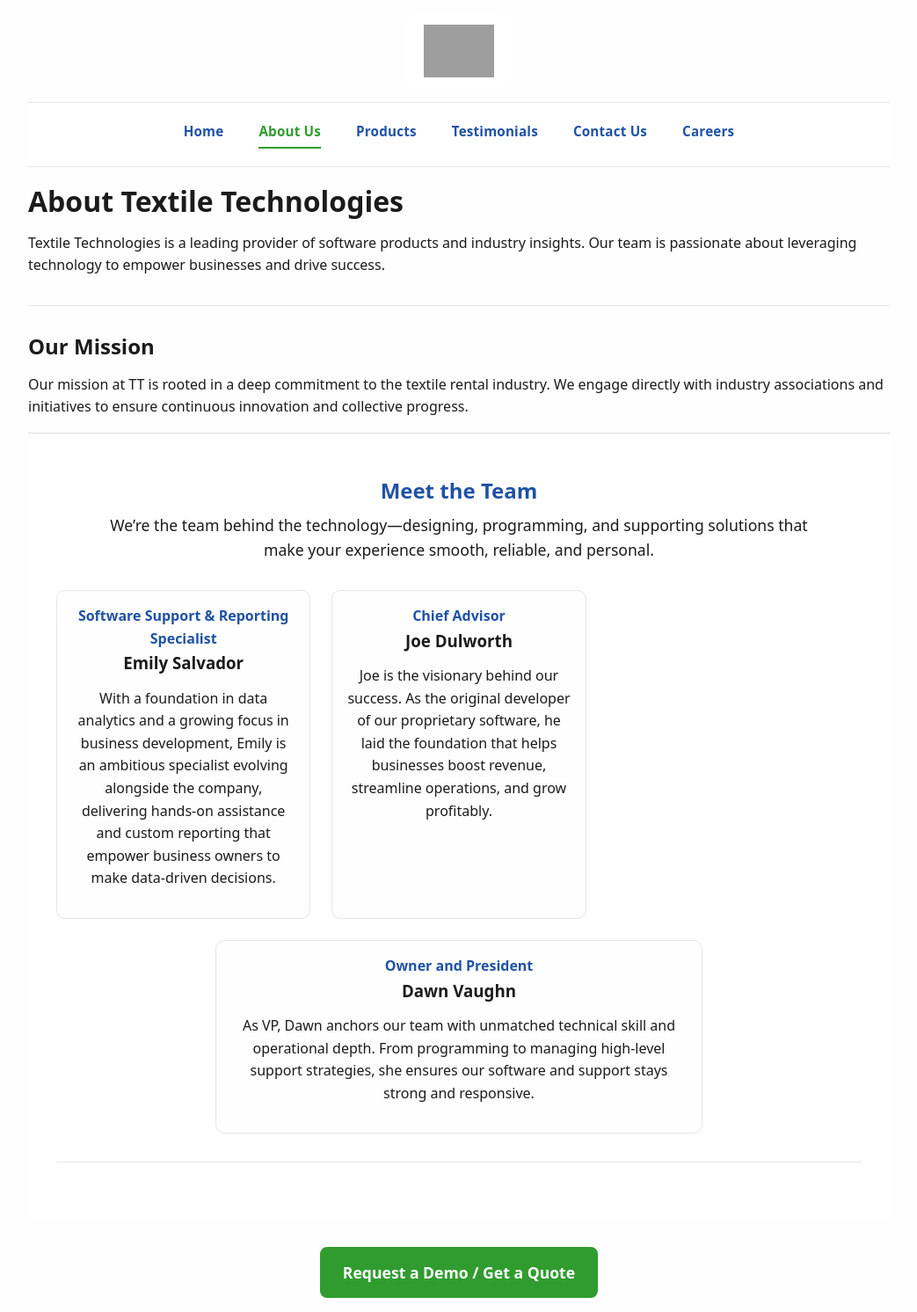
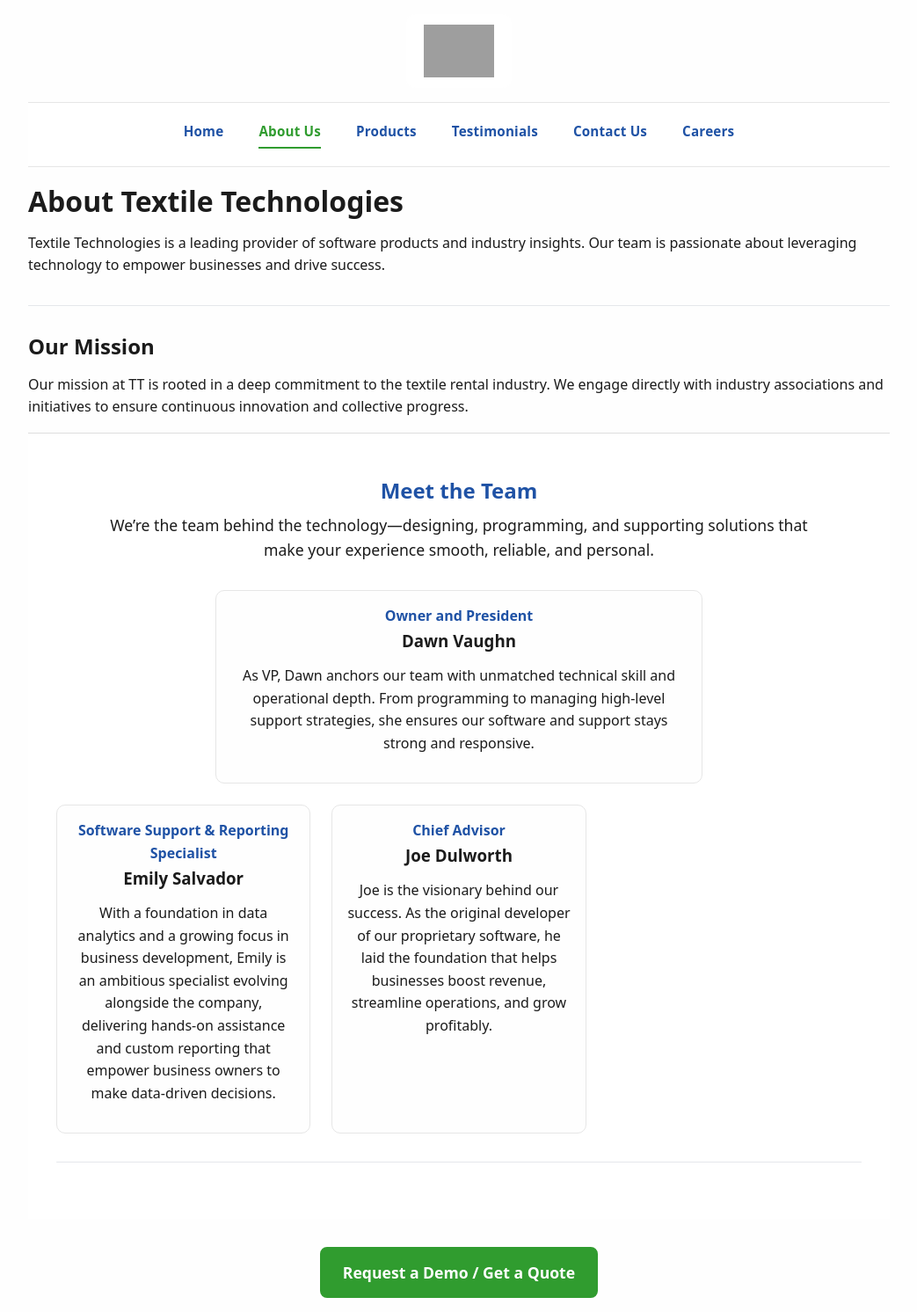
Before and after one commit to EsalvadorIT/TextileTechnologies.github.io, a Jekyll site: the page built from about.md, in a window 1280 px wide. Shown: the whole page at 88% size, without its empty margins (118-1161 px from the left). Built offline with Jekyll 4.4.1, drawn with Linux system fonts in a browser that asks for light colours; grey boxes are pictures that could not be loaded.

Commit message:
Update about.md

```diff
--- a/about.md
+++ b/about.md
@@ -26,6 +26,13 @@
 
   <div class="team-grid">
 
+   <!-- Dawn (centered above) -->
+  <div class="team-card team-dawn">
+    <h4 style="margin:0; color:#1f52a5;">Owner and President</h4>
+    <h3 style="margin:.25rem 0;">Dawn Vaughn</h3>
+    <p>As VP, Dawn anchors our team with unmatched technical skill and operational depth. From programming to managing high-level support strategies, she ensures our software and support stays strong and responsive.</p>
+  </div>
+
   <!-- Emily -->
   <div class="team-card">
     <h4 style="margin:0; color:#1f52a5;">Software Support & Reporting Specialist</h4>
@@ -40,12 +47,6 @@
     <p>Joe is the visionary behind our success. As the original developer of our proprietary software, he laid the foundation that helps businesses boost revenue, streamline operations, and grow profitably.</p>
   </div>
 
-  <!-- Dawn (centered above) -->
-  <div class="team-card team-dawn">
-    <h4 style="margin:0; color:#1f52a5;">Owner and President</h4>
-    <h3 style="margin:.25rem 0;">Dawn Vaughn</h3>
-    <p>As VP, Dawn anchors our team with unmatched technical skill and operational depth. From programming to managing high-level support strategies, she ensures our software and support stays strong and responsive.</p>
-  </div>
 
 </div>
 
```
